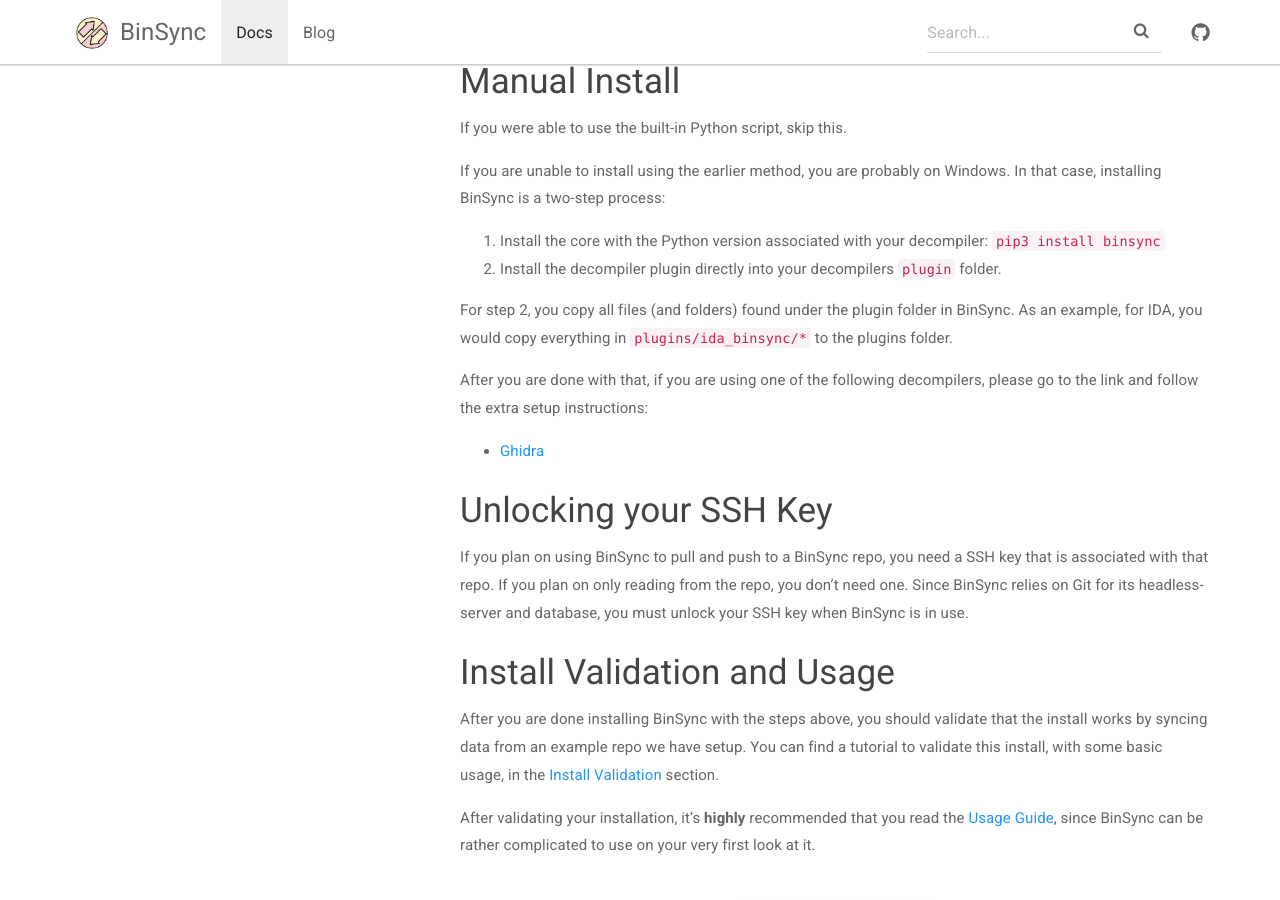
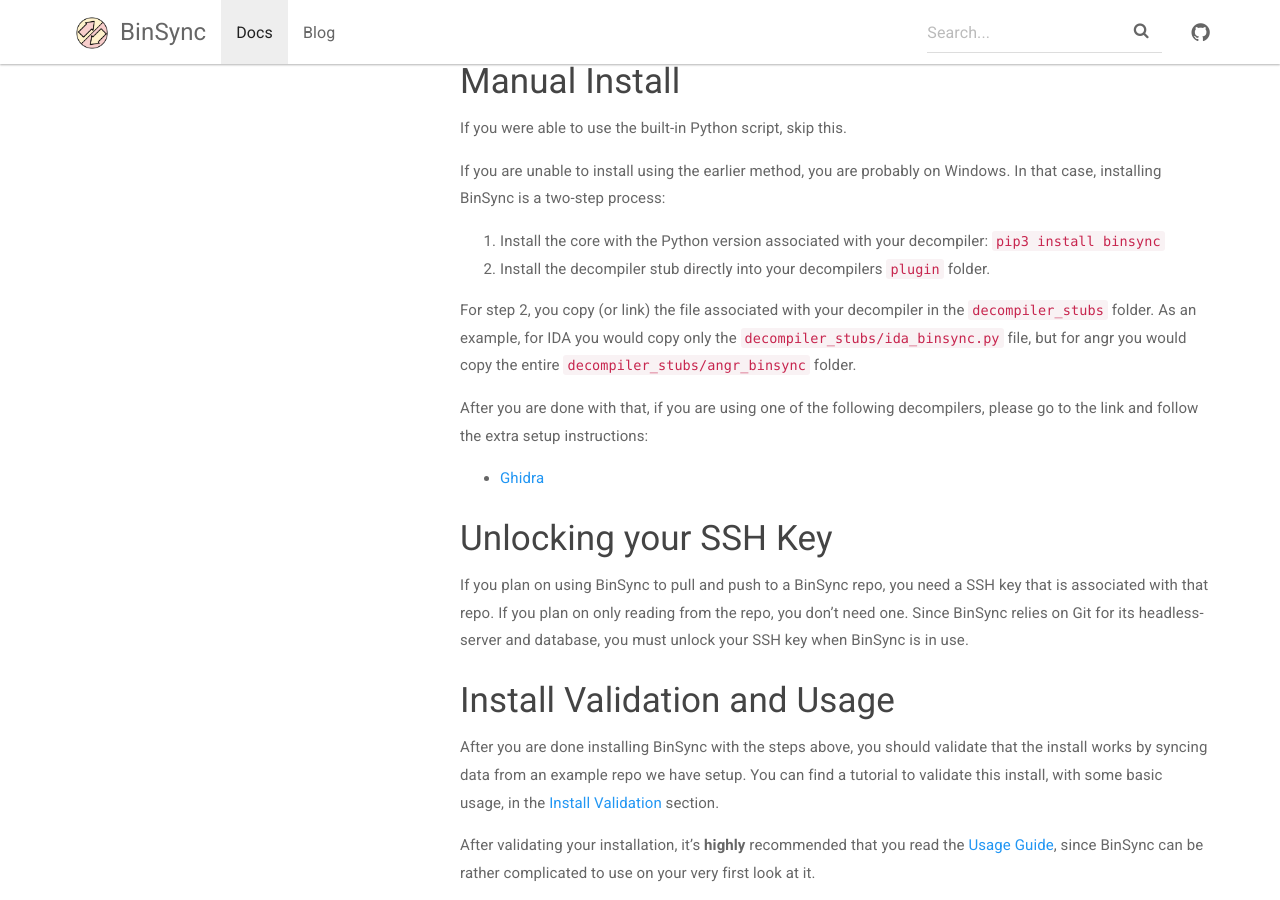
Before and after one commit to binsync/binsync.net, a Jekyll site: the page built from _docs/getting_started/install.md, in a window 1280 px wide and 900 px high, scrolled down 1024 px. Built offline with Jekyll 4.4.1, drawn with Linux system fonts in a browser that asks for light colours.

Commit message:
update for new stubs format

```diff
--- a/_docs/getting_started/install.md
+++ b/_docs/getting_started/install.md
@@ -45,10 +45,10 @@
 If you are unable to install using the earlier method, you are probably on Windows. In that case, installing
 BinSync is a two-step process:
 1. Install the core with the Python version associated with your decompiler: `pip3 install binsync`
-2. Install the decompiler plugin directly into your decompilers `plugin` folder.
+2. Install the decompiler stub directly into your decompilers `plugin` folder.
 
-For step 2, you copy all files (and folders) found under the plugin folder in BinSync. As an example, for IDA,
-you would copy everything in `plugins/ida_binsync/*` to the plugins folder.
+For step 2, you copy (or link) the file associated with your decompiler in the `decompiler_stubs` folder. As an example, for IDA you would copy only
+the `decompiler_stubs/ida_binsync.py` file, but for angr you would copy the entire `decompiler_stubs/angr_binsync` folder.
 
 After you are done with that, if you are using one of the following decompilers, please go to the link
 and follow the extra setup instructions:
```
